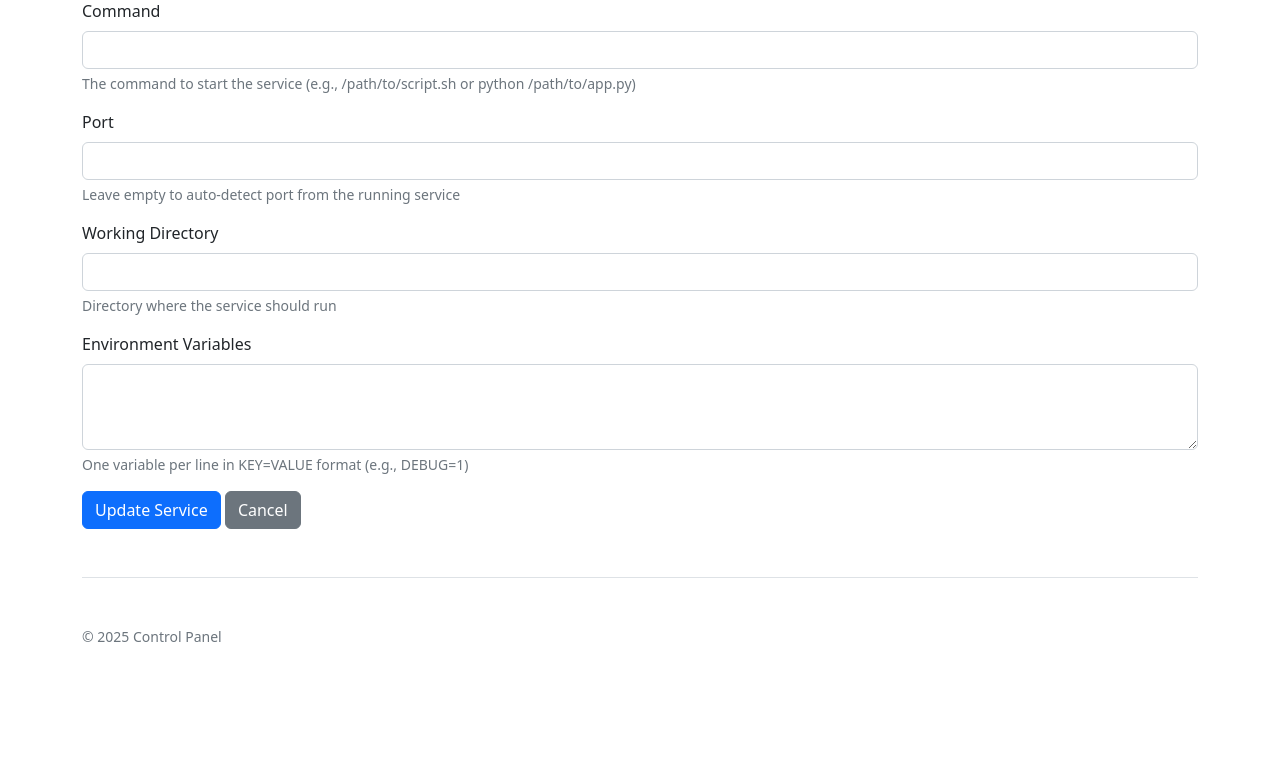
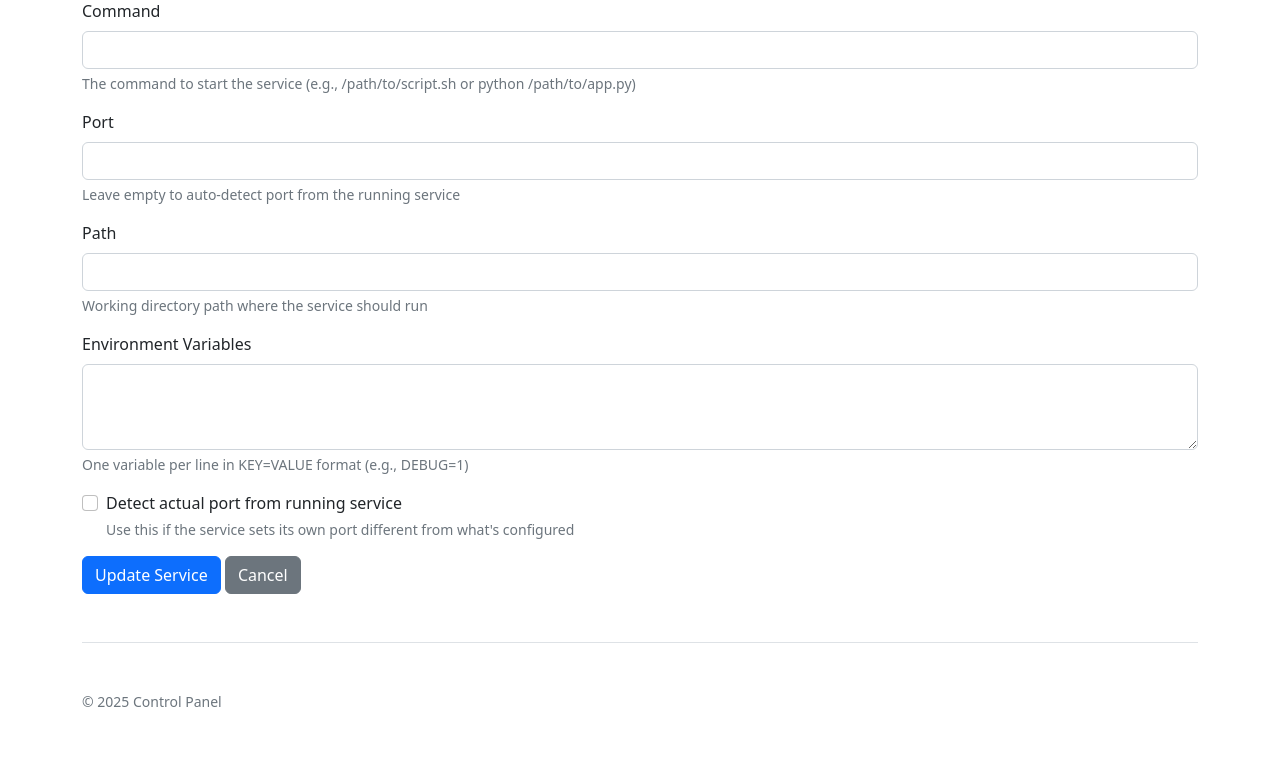
Before and after one commit to BenMiriello/control-panel, a Flask app: template control_panel/templates/web/edit_service.html in a window 1280 px wide. Shown: the part 162-942 px from the top of the page. Before the commit the page ends 804 px from the top, so only its background shows below. Run offline with Flask 2, Linux system fonts and the light colour scheme; the template is opened without the code that fills it, so the values that code supplies are empty.

Commit message:
Update edit_service.html to use Path terminology

```diff
--- a/control_panel/templates/web/edit_service.html
+++ b/control_panel/templates/web/edit_service.html
@@ -19,9 +19,9 @@
     </div>
 
     <div class="mb-3">
-        <label for="directory" class="form-label">Working Directory</label>
-        <input type="text" class="form-control" id="directory" name="directory" value="{{ service.working_dir }}">
-        <div class="form-text">Directory where the service should run</div>
+        <label for="path" class="form-label">Path</label>
+        <input type="text" class="form-control" id="path" name="path" value="{{ service.working_dir }}">
+        <div class="form-text">Working directory path where the service should run</div>
     </div>
 
     <div class="mb-3">
@@ -31,6 +31,12 @@
         <div class="form-text">One variable per line in KEY=VALUE format (e.g., DEBUG=1)</div>
     </div>
 
+    <div class="mb-3 form-check">
+        <input type="checkbox" class="form-check-input" id="detect_port" name="detect_port">
+        <label class="form-check-label" for="detect_port">Detect actual port from running service</label>
+        <div class="form-text">Use this if the service sets its own port different from what's configured</div>
+    </div>
+
     <button type="submit" class="btn btn-primary">Update Service</button>
     <a href="/" class="btn btn-secondary">Cancel</a>
 </form>
```
